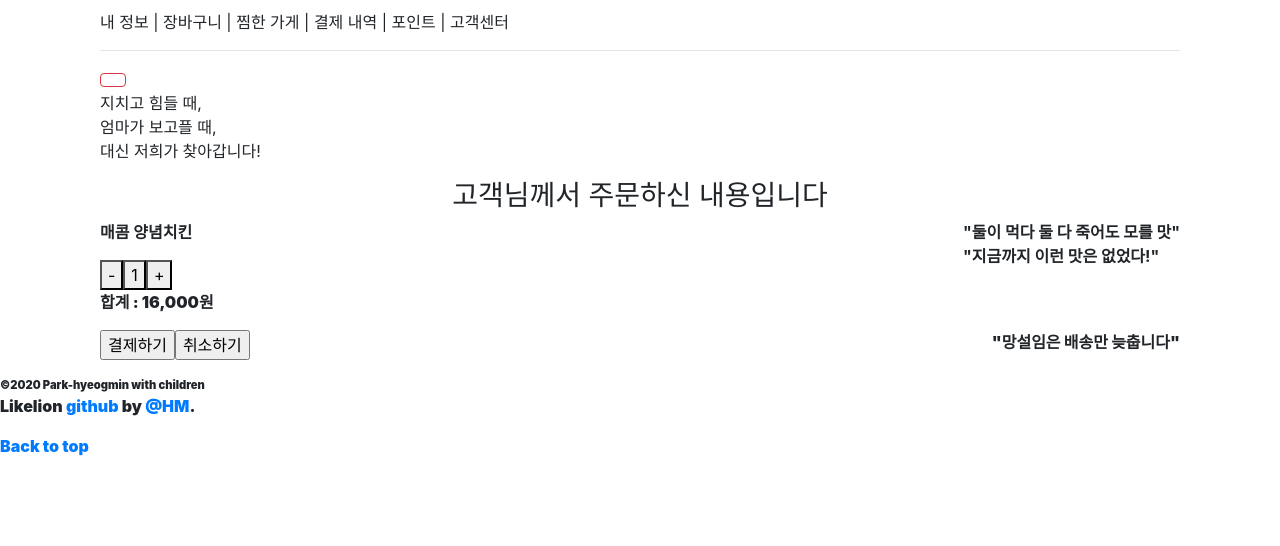
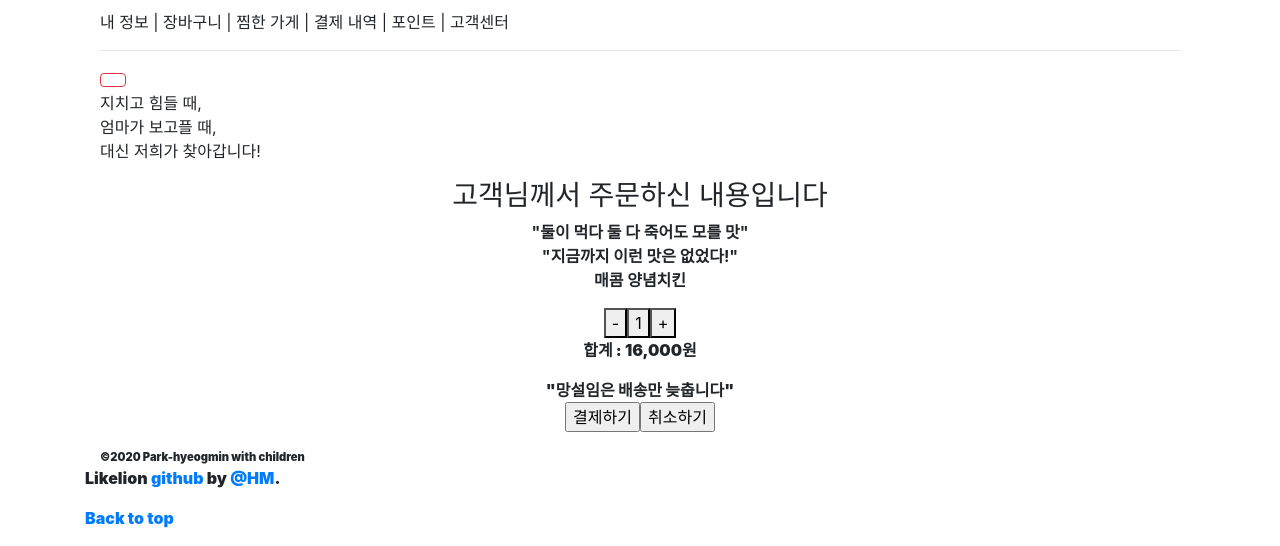
Before and after one commit to LikeLionSCH/PHM, a Django app: page /order in a window 1280 px wide. Shown: the part 438-984 px from the top of the page. Before the commit the page ends 894 px from the top, so only its background shows below. Run offline with Django 3.2, Linux system fonts and the light colour scheme; some libraries are stand-ins or nearby versions.

Commit message:
중앙 content 가운데 정렬

```diff
--- a/PHMapp/templates/history.html
+++ b/PHMapp/templates/history.html
@@ -28,8 +28,11 @@
          대신 저희가 찾아갑니다!
        </address>
 
-    <h3 style="text-align:center;">고객님께서 주문하신 내용입니다</h3>
-        <aside style="float:right;" width:100px;><strong>"둘이 먹다 둘 다 죽어도 모를 맛"<br>"지금까지 이런 맛은 없었다!"</strong></aside>
+      <div class="container">
+        <div class="row">
+          <div class="col text-center">
+            <h3>고객님께서 주문하신 내용입니다</h3>
+            <aside width:100px;><strong>"둘이 먹다 둘 다 죽어도 모를 맛"<br>"지금까지 이런 맛은 없었다!"</strong></aside>
             <p><strong>매콤 양념치킨<strong></p>
             <div class="btn-group item-count" role="group" aria-label="Basic example">
              <button class="bt bt01 up">-</button>
@@ -37,8 +40,10 @@
              <button class="bt bt02 down">+</button>
            </div>
            <div class="basket-sum"><p><strong>합계 : 16,000원</strong></p></div>
-       <aside style="float:right;" width:100px;><strong>"망설임은 배송만 늦춥니다"</strong></aside>
+           <aside width:100px;><strong>"망설임은 배송만 늦춥니다"</strong></aside>
            <div class="pay-btn"><input type="submit" value="결제하기"><input type="submit" value="취소하기"></button></div>
+          </div>
+        </div>
       </div>
 
    <footer style="font-size:70%;"><br>&copy;2020 Park-hyeogmin with children</footer>
```
Lines whose indentation alone changed are shown as unchanged.
